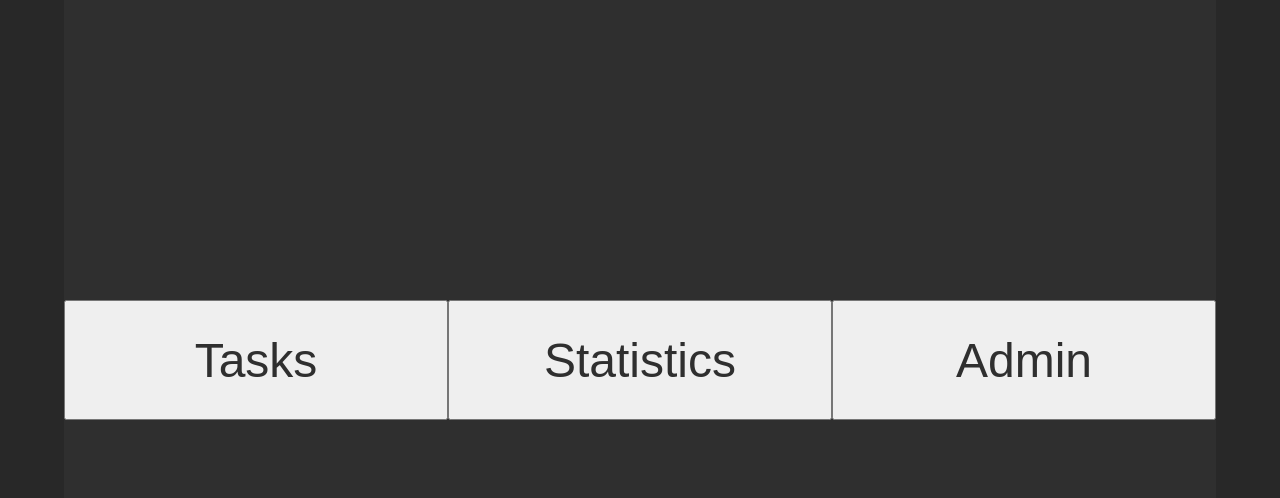
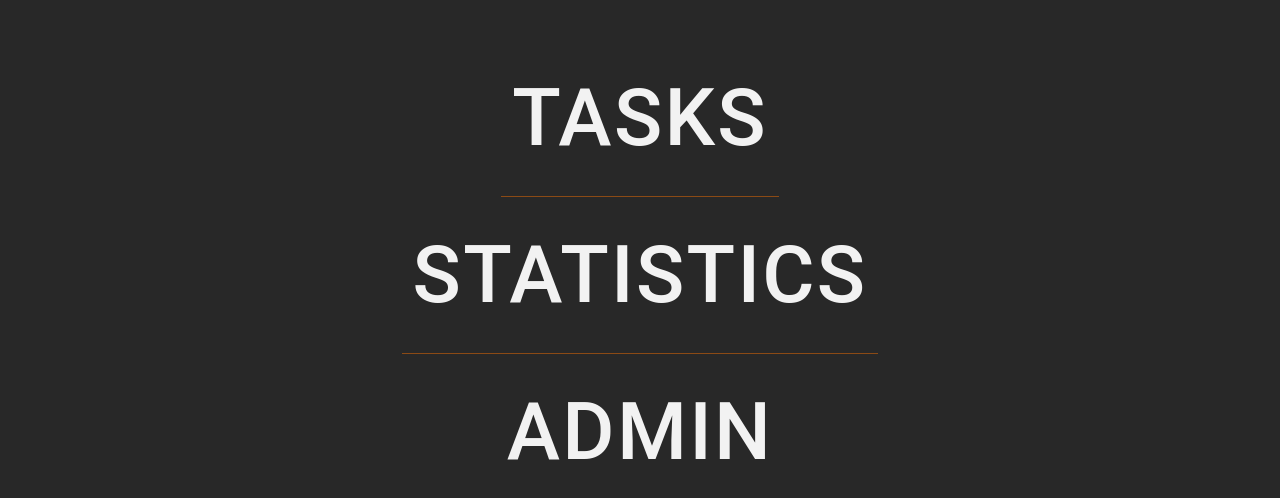
Before and after one commit to gregodiaz/task-app, a React (Create React App) app: page / in a window 1280 px wide. Shown: the top 498 px of the page. Built offline with nearby package versions, Linux system fonts and the light colour scheme.

Commit message:
first commit w build

```diff
--- a/package.json
+++ b/package.json
@@ -4,6 +4,9 @@
   "private": true,
   "homepage": "https://gregodiaz.github.io/task-app",
   "dependencies": {
+    "@emotion/react": "^11.9.3",
+    "@emotion/styled": "^11.9.3",
+    "@mui/material": "^5.8.6",
     "@testing-library/jest-dom": "^5.16.4",
     "@testing-library/react": "^13.3.0",
     "@testing-library/user-event": "^13.5.0",
--- a/src/components/Main.js
+++ b/src/components/Main.js
@@ -1,62 +1,61 @@
 import React from "react";
+import { Button, ButtonGroup, Box } from "@mui/material";
 import { useNavigate } from "react-router-dom";
 
 export default function Main() {
   const navigate = useNavigate();
 
+  const styledButton = {
+    display: "flex",
+    fontSize: "5rem",
+    color: "#f2f2f2",
+  };
+
+  const buttons = [
+    <Button key="tasks" sx={styledButton} onClick={() => navigate("/tasks")}>
+      Tasks
+    </Button>,
+    <Button
+      key="statistics"
+      sx={styledButton}
+      onClick={() => navigate("/statistics")}
+    >
+      Statistics
+    </Button>,
+    <Button key="admin" sx={styledButton} onClick={() => navigate("/admin")}>
+      Admin
+    </Button>,
+  ];
+
   return (
-    <div
-      style={{
+    <Box
+      sx={{
         display: "flex",
-        justifyContent: "center",
-        alignItems: "center",
-        height: "90vh",
-        width: "90vw",
-        backgroundColor: "#2f2f2f",
+        "& > *": {
+          m: 5,
+        },
       }}
     >
-      <button
-        style={{
-          display: "block",
-          justifyContent: "center",
+      <ButtonGroup
+        size="large"
+        orientation="vertical"
+        aria-label="large vertical contained button group"
+        variant="text"
+        color="warning"
+        // fullWidth={true}
+        sx={{
+          display: "flex",
           alignItems: "center",
-          height: "15vh",
-          width: "35vw",
-          fontSize: "3rem",
-          color: "#2f2f2f",
+          // color options
+          // 'secondary'
+          // 'error'
+          // 'info'
+          // 'success'
+          // 'warning'
         }}
-        onClick={() => navigate("/tasks")}
       >
-        Tasks
-      </button>
-      <button
-        style={{
-          display: "block",
-          justifyContent: "center",
-          alignItems: "center",
-          height: "15vh",
-          width: "35vw",
-          fontSize: "3rem",
-          color: "#2f2f2f",
-        }}
-        onClick={() => navigate("/statistics")}
-      >
-        Statistics
-      </button>
-      <button
-        style={{
-          display: "block",
-          justifyContent: "center",
-          alignItems: "center",
-          height: "15vh",
-          width: "35vw",
-          fontSize: "3rem",
-          color: "#2f2f2f",
-        }}
-        onClick={() => navigate("/admin")}
-      >
-        Admin
-      </button>
-    </div>
+        {buttons}
+      </ButtonGroup>
+    </Box>
   );
 }
```
Also changed, not shown: 11 other files (tests, documents, lock files or other folders).
